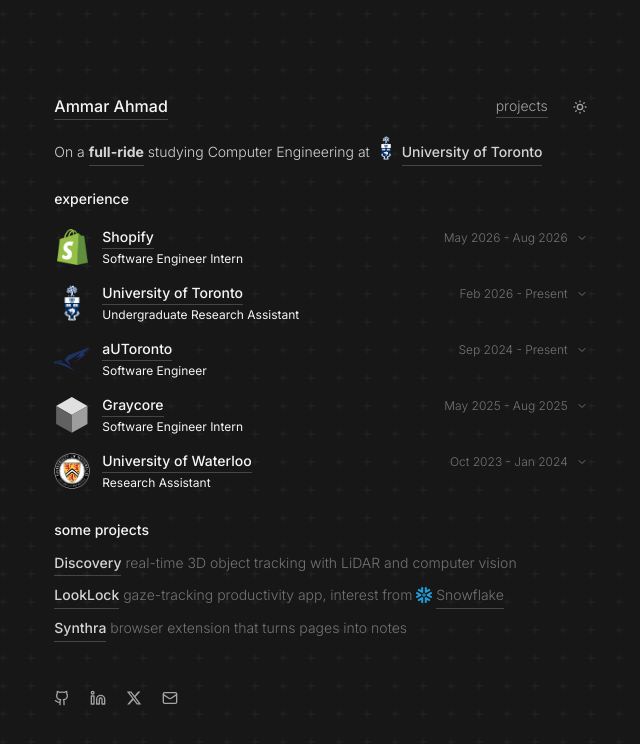
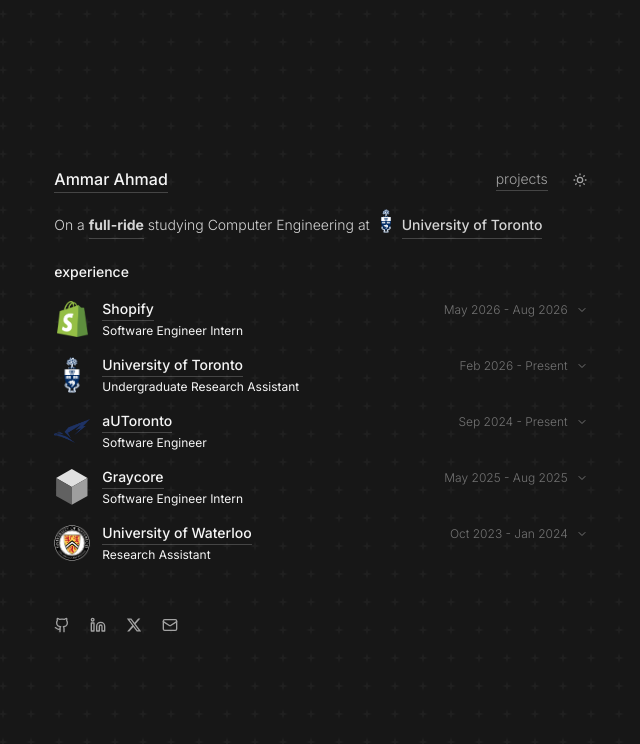
Before and after one commit to AmmarA06/personalwebsite, a React (Vite) app: page / in a window 1280 px wide. Shown: the top 744 px of the page, without its empty margins (319-959 px from the left). Built offline with nearby package versions, Linux system fonts and the light colour scheme.

Commit message:
remove projects from front page

```diff
--- a/src/App.jsx
+++ b/src/App.jsx
@@ -220,62 +220,6 @@
               ))}
             </div>
 
-            <p className="font-medium text-neutral-100 light:text-neutral-900 pt-3">some projects</p>
-            <div className="space-y-2">
-              <div>
-                <p>
-                  <a
-                    href="https://github.com/AmmarA06/Discovery/"
-                    className="hover-underline font-medium"
-                    target="_blank"
-                    rel="noopener noreferrer"
-                  >
-                    Discovery
-                  </a>
-                  <span className="text-neutral-500 light:text-neutral-400">{" "}real-time 3D object tracking with LiDAR and computer vision</span>
-                </p>
-              </div>
-              <div>
-                <p>
-                  <a
-                    href="https://tinyurl.com/2nc7tc9e"
-                    className="hover-underline font-medium"
-                    target="_blank"
-                    rel="noopener noreferrer"
-                  >
-                    LookLock
-                  </a>
-                  <span className="text-neutral-500 light:text-neutral-400">{" "}gaze-tracking productivity app, interest from{" "}
-                    <img
-                      src="/snowflake-color.png"
-                      alt="Snowflake"
-                      className="h-4 w-4 object-contain inline align-text-bottom"
-                    />{" "}
-                    <a
-                      href="https://www.snowflake.com/"
-                      target="_blank"
-                      rel="noopener noreferrer"
-                      className="hover-underline"
-                    >
-                      Snowflake
-                    </a>
-                  </span>
-                </p>
-              </div>
-              <div>
-                <p>
-                  <a
-                    href="https://github.com/AmmarA06/Synthra/"
-                    className="hover-underline font-medium"
-                    target="_blank"
-                    rel="noopener noreferrer"
-                  >
-                    Synthra
-                  </a>
-                  <span className="text-neutral-500 light:text-neutral-400">{" "}browser extension that turns pages into notes</span>
-                </p>
-              </div>
-            </div>
           </main>
 
           <footer className="mt-auto pt-12 flex gap-5">
```
